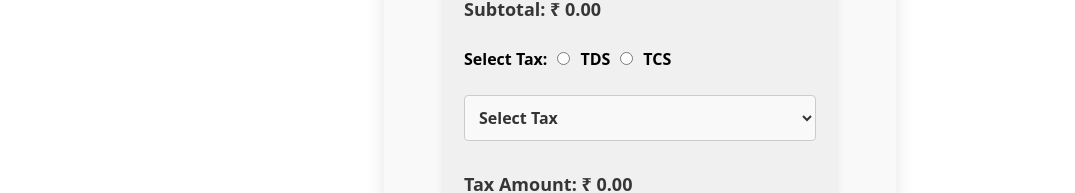
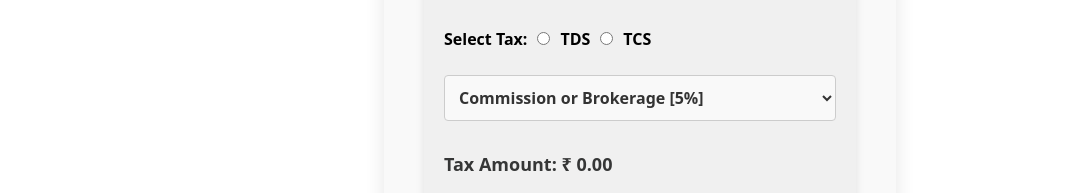
Before and after one commit to punchbiz2023/Enterprise_Billing_System, a React (Vite) app in the folder tally/: page /dashboard/sales/estimate in a window 1280 px wide. Shown: the part 1283-1476 px from the top of the page, without its empty margins (0-1075 px from the left). Built offline with nearby package versions, Linux system fonts and the light colour scheme; no server answers.

Commit message:
changes in estimate

```diff
--- a/tally/src/components/Estimate/Estimate.jsx
+++ b/tally/src/components/Estimate/Estimate.jsx
@@ -114,7 +114,7 @@ const Estimate = () => {
 
   const handleTaxChange = (e) => {
     const value = e.target.value;
-    if (value === '') {
+    if (value === 'Others') {
       setShowCustomTax(true);
       setTax(0);
     } else {
@@ -282,8 +282,8 @@ const Estimate = () => {
             <label htmlFor="tcs">TCS</label>
             <br/><br/>
             <div className="form-group">
-            <select value={showCustomTax ? '' : tax} onChange={handleTaxChange}>
-              <option value="">Select Tax</option>
+            <select value={showCustomTax ? 'Others' : tax} onChange={handleTaxChange}>
+              <option value="" disabled>Select Tax</option>
               <option value="5">Commission or Brokerage [5%]</option>
               <option value="3.75">Commission or Brokerage (Reduced) [3.75%]</option>
               <option value="10">Dividend [10%]</option>
@@ -294,7 +294,7 @@ const Estimate = () => {
               <option value="0.75">Payment of contractors HUF/Indiv (Reduced) [0.75%]</option>
               <option value="10">Professional Fees [10%]</option>
               <option value="7.5">Professional Fees (Reduced) [7.5%]</option>
-              <option value="">Others</option>
+              <option value="Others">Others</option>
             </select>
 
             {showCustomTax && (
--- a/tally/src/components/Estimate/estimate.css
+++ b/tally/src/components/Estimate/estimate.css
@@ -2,7 +2,7 @@
   width: 40%;
   margin: 0 auto;
   background-color: #f9f9f9;
-  padding: 60px;
+  padding: 40px;
   border-radius: 8px;
   box-shadow: 0 0 20px rgba(0, 0, 0, 0.1);
 }
--- a/tally/src/components/Items/ItemDetails.jsx
+++ b/tally/src/components/Items/ItemDetails.jsx
@@ -13,7 +13,6 @@ const ItemDetails = () => {
       try {
         const response = await axios.get('http://localhost:3001/api/items');
         console.log(response.data); // Check if the data is fetched
-
         // Filter the item based on the id
         const fetchedItem = response.data.find(item => item.sno === parseInt(id));
         setItem(fetchedItem);
```
